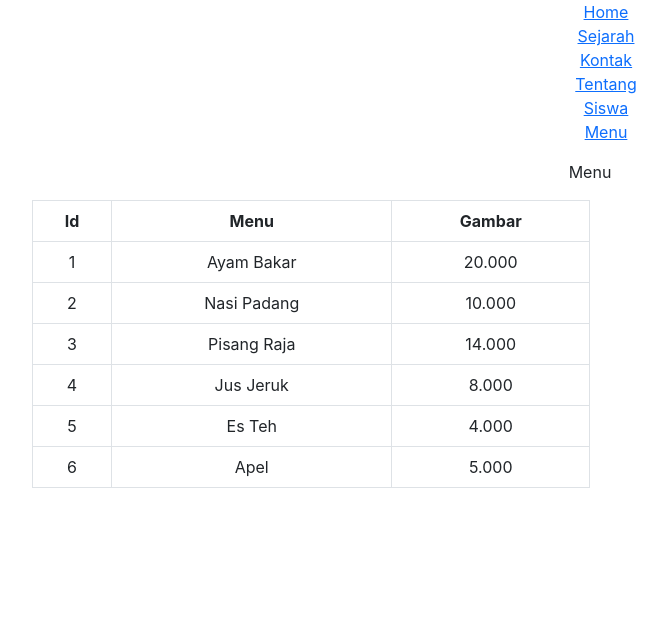
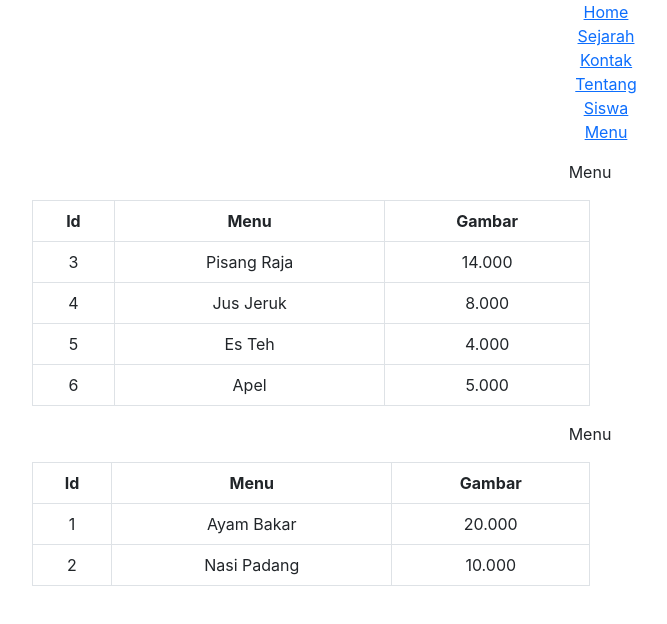
Before and after one commit to FranzOle/React-SMKRevit, a React (Create React App) app in the folder smkrevit-react-js/: page /menu in a window 1280 px wide. Shown: the top 624 px of the page, without its empty margins (50-717 px from the left). Built offline with nearby package versions, Linux system fonts and the light colour scheme.

Commit message:
Video 11
Contoh Reuse Komponen

```diff
--- a/smkrevit-react-js/src/pages/Menu.js
+++ b/smkrevit-react-js/src/pages/Menu.js
@@ -8,48 +8,55 @@ function Menu() {
             idkategori: 1,
             menu: "Ayam Bakar",
             gambar: "img/nasiayam.jpg",
-            harga: "20.000"
+            harga: "20.000",
+            tipe: "Benar Makanan"
         },
         {
             idmenu: 2,
             idkategori: 1,
             menu: "Nasi Padang",
             gambar: "img/nasipadang.png",
-            harga: "10.000"
+            harga: "10.000",
+            tipe: "Benar Makanan"
         },
         {
             idmenu: 3,
             idkategori: 1,
             menu: "Pisang Raja",
             gambar: "img/pisangraja.png",
-            harga: "14.000"
+            harga: "14.000",
+            tipe: "Bukan Makanan"
         },
         {
             idmenu: 4,
             idkategori: 2,
             menu: "Jus Jeruk",
             gambar: "img/esjeruk.jpg",
-            harga: "8.000"
+            harga: "8.000",
+            tipe: "Bukan Makanan"
         },
         {
             idmenu: 5,
             idkategori: 2,
             menu: "Es Teh",
             gambar: "img/esteh.png",
-            harga: "4.000"
+            harga: "4.000",
+            tipe: "Bukan Makanan"
         },
         {
             idmenu: 6,
             idkategori: 2,
             menu: "Apel",
             gambar: "img/apelmanalagi.jpg",
-            harga: "5.000"
+            harga: "5.000",
+            tipe: "Bukan Makanan"
         }
     ])
 
     return (
       <div className="App">
-         <Table menu={menus} />
+         <Table menu={menus.filter((data) => data.tipe == "Bukan Makanan")} />
+         <Table menu={menus.filter((data) => data.tipe == "Benar Makanan")} />
       </div>
     );
   }
```
